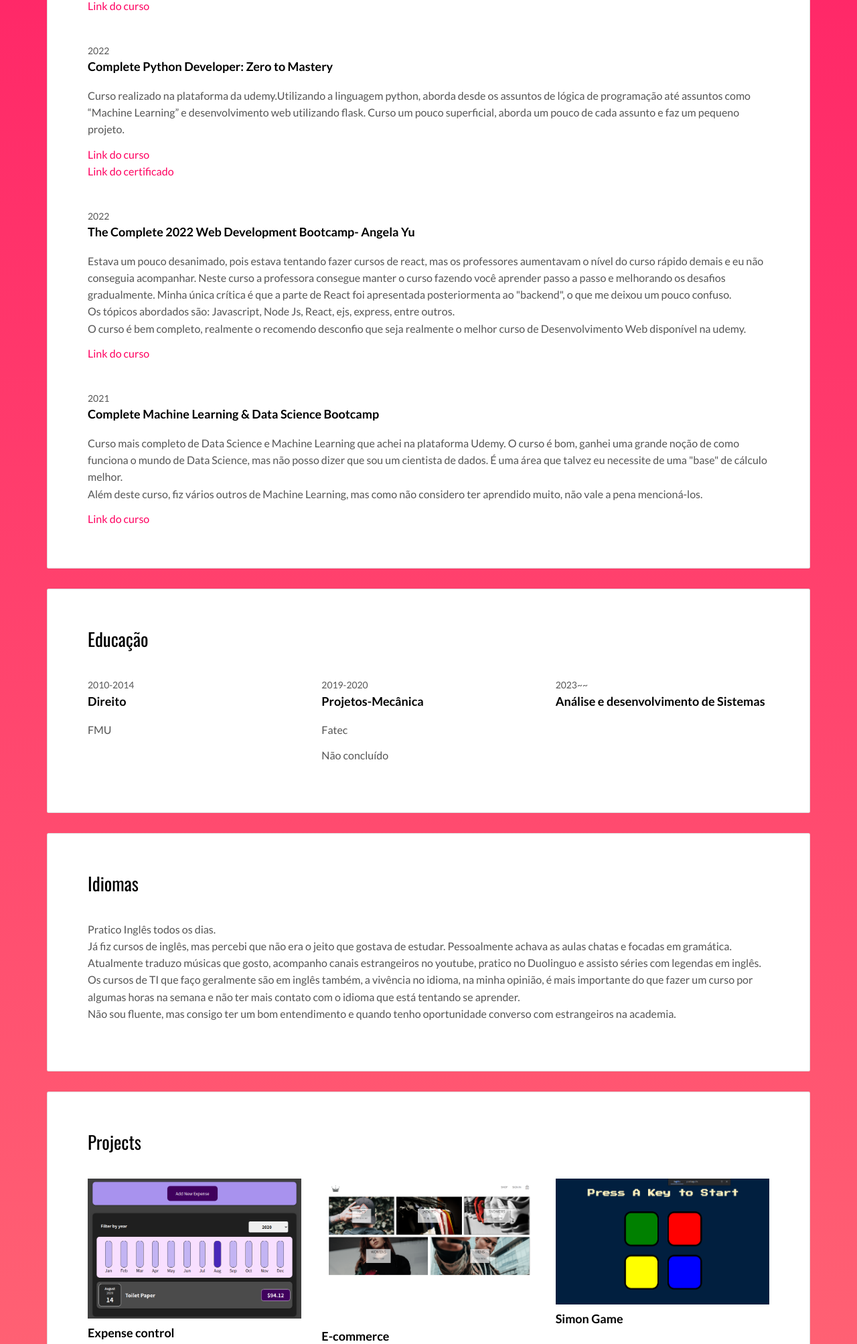
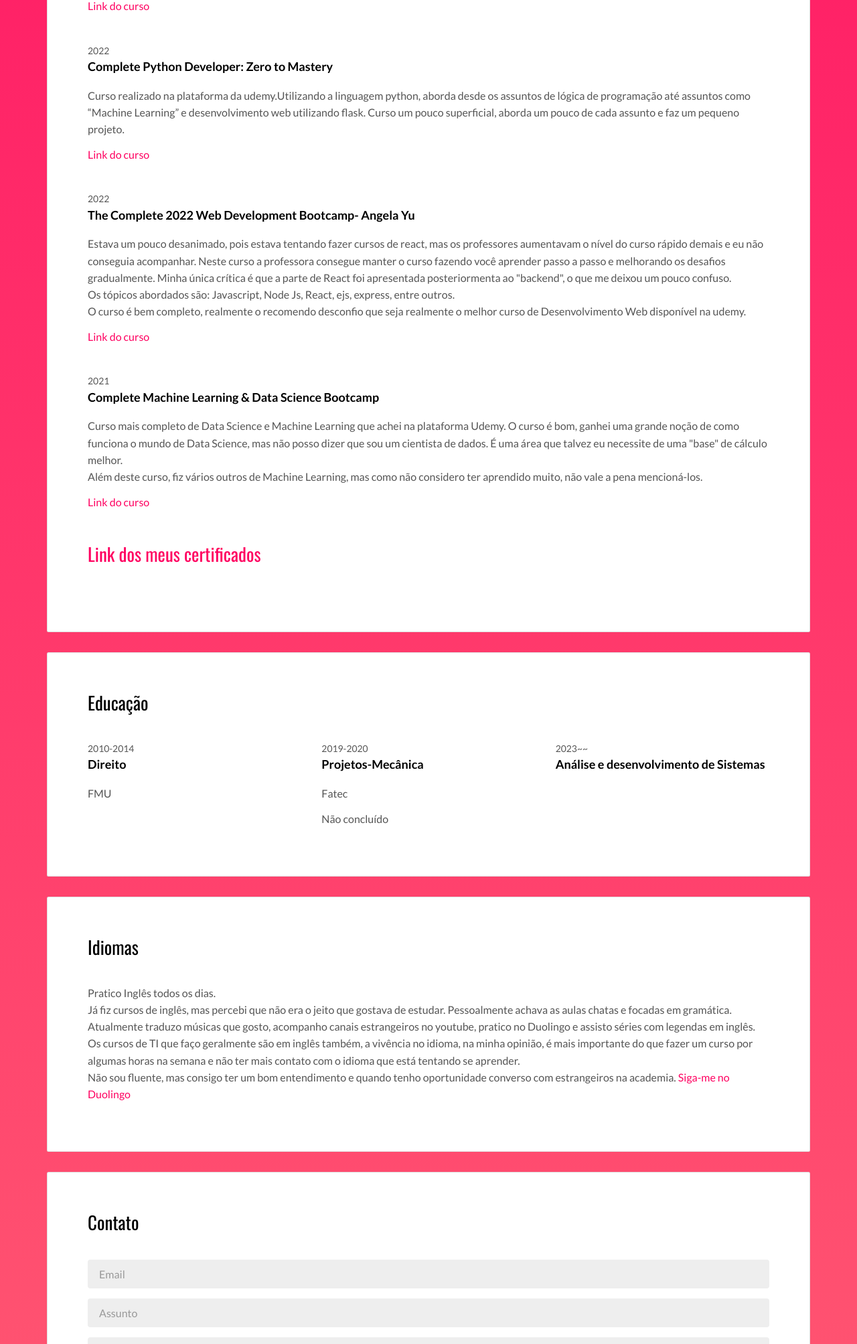
Before and after one commit to Pedrobertuola/myFirstWebSite, a Flask app: page / in a window 1280 px wide. Shown: the part 1439-3446 px from the top of the page at 67% size. Run offline with Flask 2, Linux system fonts and the light colour scheme; some libraries are stand-ins or nearby versions.

Commit message:
form added

```diff
--- /dev/null
+++ b/database.csv
@@ -0,0 +1,3 @@
+email,subject,message
+MrRobot@gmail.com,Hello Friend,Are you insane like me?
+MrRobot@gmail.com,Hello Friend,Are you insane like me?
--- a/server.py
+++ b/server.py
@@ -1,5 +1,6 @@
-from flask import Flask, render_template, send_from_directory
+from flask import Flask, render_template, redirect, request
 import os
+import csv
 
 app = Flask(__name__)
 
@@ -7,6 +8,29 @@ app = Flask(__name__)
 def my_home():
     return render_template('index.html')
 
+
+
+def write_to_csv(data):
+    with open('database.csv', mode='a') as database2:
+        email = data['email']
+        subject = data['subject']
+        message = data['message']
+        csv_writer = csv.writer(database2, delimiter=',',  quotechar=';', quoting=csv.QUOTE_MINIMAL)
+        csv_writer.writerow([email,subject,message])
+
+
+@app.route('/submit_form', methods=['POST', 'GET'])
+def submit_form():
+    if request.method == 'POST':
+        data = request.form.to_dict()
+        write_to_csv(data)
+        return redirect('/')
+    else:
+        return 'Somethinbg went wrong. Try again!'
+
+
+
+
 """ @app.route("/favicon.png")
 def favicon():
     return send_from_directory(os.path.join(app.root_path, 'static'),
--- a/templates/index.html
+++ b/templates/index.html
@@ -233,10 +233,7 @@
                     href="https://www.udemy.com/course/complete-python-developer-zero-to-mastery/"
                     >Link do curso</a
                   ><br />
-                  <a
-                    href="https://www.udemy.com/certificate/UC-2a526f5b-3ee7-4373-bf5e-76a46aafb3dc/"
-                    >Link do certificado</a
-                  >
+
                 </div>
                 <div class="work-experience">
                   <small class="date">2022</small>
@@ -283,8 +280,12 @@
                     >Link do curso</a
                   >
                 </div>
-
-
+                <br>
+                <br>
+                <h2><a
+                href="https://drive.google.com/drive/folders/1l2lzlzQFFhQVodEAvcU5Fb9Yvx6T4htb?usp=share_link"
+                >Link dos meus certificados</a
+              ></h2>
               </div>
             </div>
 
@@ -324,6 +325,10 @@
               </div>
             </div>
 
+
+
+
+
             <div class="card">
               <div class="card-block">
                 <h2>Idiomas</h2>
@@ -332,12 +337,12 @@
                 Já fiz cursos de inglês, mas percebi que não era o jeito que gostava de estudar. Pessoalmente
                 achava as aulas chatas e focadas em gramática.
                 Atualmente traduzo músicas que gosto, acompanho canais estrangeiros no youtube, pratico no
-                Duolinguo e assisto séries com legendas em inglês.<br>
+                Duolingo e assisto séries com legendas em inglês.<br>
                 Os cursos de TI que faço geralmente são em inglês também, a vivência no idioma, na minha opinião,
                 é mais importante do que fazer um curso por algumas horas na semana e não ter mais contato com o idioma que está tentando se aprender.<br>
                 Não sou fluente, mas consigo ter um bom entendimento e quando tenho oportunidade
                 converso com estrangeiros na academia.
-
+                <a href="https://www.duolingo.com/profile/PedroBertu6">Siga-me no Duolingo</a>
 
                </p>
               </div>
@@ -345,7 +350,25 @@
 
 
 
-
+            <div class="card">
+              <div class="card-block">
+                <h2>Contato</h2>
+                <form action="submit_form" method="post" class="reveal-content">
+                  <div class="form-group">
+                    <input name="email" type="email" class="form-control" id="email" placeholder="Email">
+                  </div>
+                  <div class="form-group">
+                    <input name="subject" type="text" class="form-control" id="subject" placeholder="Assunto">
+                  </div>
+                  <div class="form-group">
+                    <textarea name="message" class="form-control" rows="5" placeholder="Mensagem"></textarea>
+                  </div>
+                  <div class="form-group">
+                    <button type="submit" class=" btn btn-primary">Envie uma mensagem</button>
+                  </div>
+                </form>
+              </div>
+            </div>
 
 
 
@@ -381,7 +404,12 @@
                     <h3 class="h5">Simon Game</h3>
 
                   </div>
+
+
+
+
                 </div>
+
               </div>
             </div>
 
```
